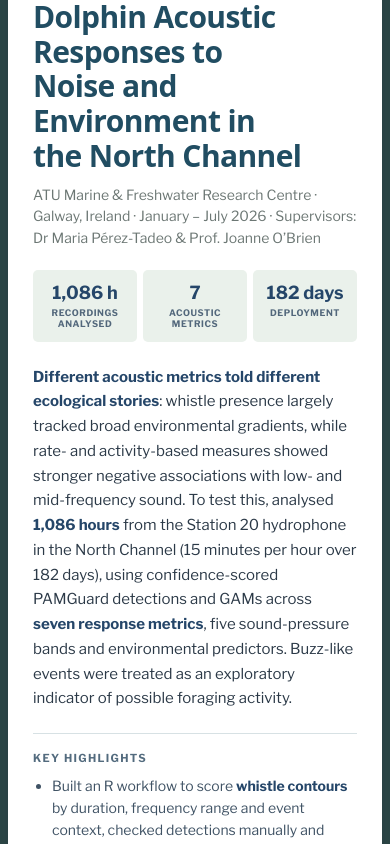
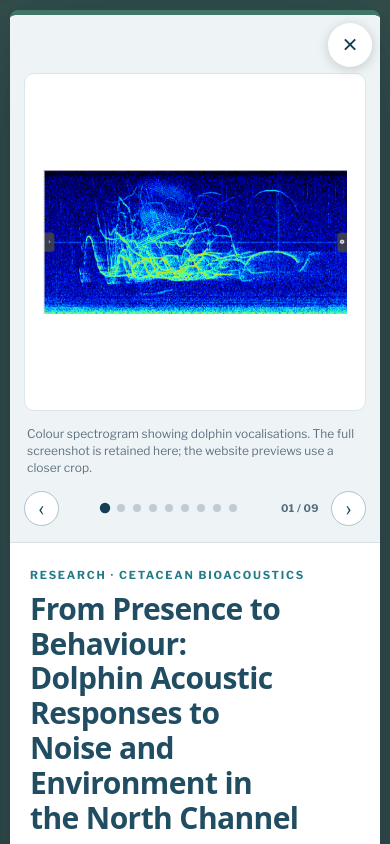
Before and after one commit to LorenaVidal/interactive_cv, a plain HTML site: page index.html in a window 390 px wide. Both pictures are taken after a click on the button 195 px from the left and 1194 px from the top of the page. Shown: the part 772-1616 px from the top of the page. Drawn offline with nearby package versions, Linux system fonts and the light colour scheme.

Commit message:
Add files via upload

```diff
--- a/index.html
+++ b/index.html
@@ -241,6 +241,21 @@ body{background:#f5f3ec;color:#233c3c;font-family:"Libre Franklin",system-ui,san
 .project-photo>img{display:block}
 .project-tile>.tile-copy{flex:1}
 @media(max-width:600px){.project-tile{display:grid;grid-template-columns:40% 60%;align-items:stretch}.project-tile>.project-photo{height:100%}}
+
+/* Phone dialogs: top-aligned content, one scroll container and a persistent close control. */
+@media(max-width:899px){
+ .modal-layer.open{display:block;overflow-y:auto;overscroll-behavior:contain;-webkit-overflow-scrolling:touch; padding:10px;padding-top:max(10px,env(safe-area-inset-top))}
+ .modal-layer>.modal-card{display:block;width:100%;max-width:100%;height:auto;max-height:none;min-height:0;margin:0 auto;overflow:visible}
+ .modal-layer .close-btn{position:sticky;float:right;top:8px;right:auto;margin:8px 8px -52px 0;z-index:60;width:44px;height:44px}
+ .modal-layer .media-pane{display:grid;grid-template-rows:minmax(200px,40dvh) auto auto;gap:12px;padding:58px 14px 16px;overflow:visible;border-radius:7px 7px 0 0}
+ .modal-layer .media-stage{height:40dvh;min-height:200px;max-height:420px}
+ .modal-layer .media-stage img{max-width:100%;max-height:100%;object-fit:contain}
+ .modal-layer .media-caption{max-height:none;overflow:visible}
+ .modal-layer .copy-pane{padding:25px 20px 32px;overflow:visible}
+ .modal-layer .modal-card.layout-text .copy-pane{padding-top:64px}
+ .modal-layer>.skill-chooser{max-height:none!important;overflow:visible!important;padding-top:64px}
+ #full-image-viewer{height:94dvh}
+}
 </style>
 <link rel="icon" type="image/png" sizes="256x256" href="/interactive_cv/assets/favicon.png?v=5">
 <link rel="icon" type="image/x-icon" sizes="256x256" href="/interactive_cv/favicon.ico?v=5">
@@ -256,7 +271,7 @@ body{background:#f5f3ec;color:#233c3c;font-family:"Libre Franklin",system-ui,san
 <main class="portfolio-shell">
 <nav class="portfolio-nav"><a class="name-mark" href="#"><img class="site-brand-icon" src="assets/favicon.svg" alt="" aria-hidden="true">LV<span> / Marine biology</span></a><div><a href="#selected-work">Selected work</a><a href="#places">Places</a><a href="#career">Timeline</a><a href="#training">Training</a><a href="mailto:lorena.vidal@imbrsea.eu">Get in touch ↗</a></div></nav>
 <header class="new-hero ocean-hero"><img class="hero-ocean" src="assets/amigos_09.webp" alt="Two common dolphins swimming beside the vessel during the AMIGOS survey" fetchpriority="high"><div class="hero-wash" aria-hidden="true"></div><div class="hero-content"><p class="hero-eyebrow">CETACEAN BEHAVIOUR · ACOUSTICS · CONSERVATION</p><h1>Lorena Vidal</h1><p class="hero-role">Marine biologist</p><div class="hero-about"><p>I am fascinated by how whales communicate, learn and live together.</p><p>My interests centre on cetacean communication, social relationships and culture. I would like to combine acoustic analysis with observations of identified individuals to study how vocal behaviour varies with social context.</p></div><div class="hero-actions"><a class="hero-work-link" href="#selected-work">Explore my work <span>↓</span></a><a class="hero-email-link" href="mailto:lorena.vidal@imbrsea.eu">Get in touch ↗</a></div></div><span class="hero-photo-credit">Common dolphins · AMIGOS survey</span></header>
-<section class="story-band background-story" aria-label="My background"><div class="story-heading"><p class="hero-eyebrow">HOW I GOT HERE</p><h2>A path back to<br>marine research.</h2></div><div class="story-copy"><p>My route has taken me from ecology at McGill to Development Studies at Cambridge and biodiversity-impact work at Oxford. IMBRSea brought me back to marine research, with a focus on cetacean behaviour and acoustics.</p><div class="education-links"><button onclick="openModal(EVENTS.find(e=>e.id==='bsc'))"><span class="degree-type">BSc</span><strong>McGill University <span>↗</span></strong><span>Ecology & conservation</span></button><button onclick="openModal(EVENTS.find(e=>e.id==='mphil'))"><span class="degree-type">MPhil</span><strong>University of Cambridge <span>↗</span></strong><span>Development Studies</span></button><button onclick="openModal(EVENTS.find(e=>e.id==='imbrsea'))"><span class="degree-type">MSc</span><strong>IMBRSea <span>↗</span></strong><span>Marine Biological Resources</span></button></div></div></section>
+<section class="story-band background-story" aria-label="My background"><div class="story-heading"><p class="hero-eyebrow">HOW I GOT HERE</p><h2>A path back to <br>marine research.</h2></div><div class="story-copy"><p>My route has taken me from ecology at McGill to Development Studies at Cambridge and biodiversity-impact work at Oxford. IMBRSea brought me back to marine research, with a focus on cetacean behaviour and acoustics.</p><div class="education-links"><button onclick="openModal(EVENTS.find(e=>e.id==='bsc'))"><span class="degree-type">BSc</span><strong>McGill University <span>↗</span></strong><span>Ecology & conservation</span></button><button onclick="openModal(EVENTS.find(e=>e.id==='mphil'))"><span class="degree-type">MPhil</span><strong>University of Cambridge <span>↗</span></strong><span>Development Studies</span></button><button onclick="openModal(EVENTS.find(e=>e.id==='imbrsea'))"><span class="degree-type">MSc</span><strong>IMBRSea <span>↗</span></strong><span>Marine Biological Resources</span></button></div></div></section>
 <section id="selected-work" class="selected-work"><div class="section-heading"><h2>A few things I have worked on</h2><span>Open a project to explore</span></div><div class="project-grid">
 <button class="project-tile" onclick="openModal(EVENTS.find(e=>e.id==='pam-thesis'))"><div class="project-photo"><img class="colour-whistle-thumb" src="assets/pam_colour_spectrogram.webp" alt="Dolphin passive-acoustic research"><span class="project-number">ACOUSTICS</span></div><div class="tile-copy"><span class="tile-category">MSc thesis · ATU, Ireland · R</span><h3>Dolphin acoustics<br>and behaviour <span>↗</span></h3><p>My MSc thesis at ATU: analysing 1,086 hours of recordings to explore how dolphin acoustic activity varies with environmental conditions and underwater noise.</p></div></button>
 <button class="project-tile" onclick="openModal(EVENTS.find(e=>e.id==='milagro'))"><div class="project-photo"><img src="assets/ss_radar.webp" alt="Radar monitoring aboard Sea Shepherd’s Seahorse"><span class="project-number">CONSERVATION</span></div><div class="tile-copy"><span class="tile-category">Fieldwork · Conservation · Data</span><h3>On watch in the<br>Gulf of California <span>↗</span></h3><p>Wildlife and fisheries monitoring with Sea Shepherd, followed by ongoing data work.</p></div></button>
@@ -424,7 +439,7 @@ function setGallery(i){
   stage.classList.toggle('figure',!!item.figure);
   img.src=item.src;img.alt=item.alt||'';cap.textContent=item.caption||'';layer.querySelector('.gallery-count').textContent=`${String(galleryIndex+1).padStart(2,'0')} / ${String(activeEvent.images.length).padStart(2,'0')}`;layer.querySelectorAll('.dot').forEach((d,n)=>d.classList.toggle('active',n===galleryIndex));
 }
-function openModal(e){activeEvent=e;galleryIndex=0;layer.innerHTML=modalMarkup(e);layer.classList.add('open');layer.setAttribute('aria-hidden','false');document.body.style.overflow='hidden';layer.querySelector('.close-btn').focus();
+function openModal(e){activeEvent=e;galleryIndex=0;layer.innerHTML=modalMarkup(e);layer.classList.add('open');layer.setAttribute('aria-hidden','false');document.body.style.overflow='hidden';layer.scrollTop=0;layer.querySelector('.close-btn').focus({preventScroll:true});
   layer.querySelector('.close-btn').addEventListener('click',closeModal);layer.querySelector('.prev')?.addEventListener('click',()=>setGallery(galleryIndex-1));layer.querySelector('.next')?.addEventListener('click',()=>setGallery(galleryIndex+1));
   if(e.images?.length){const dots=layer.querySelector('.dots');e.images.forEach((_,i)=>{const d=document.createElement('button');d.className='dot'+(i===0?' active':'');d.setAttribute('aria-label',`Image ${i+1}`);d.addEventListener('click',()=>setGallery(i));dots.appendChild(d)});setGallery(0)}
 }
@@ -460,7 +475,7 @@ function openSkill(key){
  if(skill.projects.length===1){openSkillProject(key,skill.projects[0].id);return;}
  activeEvent=null;
  layer.innerHTML=`<article class="modal-card skill-chooser" role="dialog" aria-modal="true" aria-labelledby="skill-title"><button class="close-btn" aria-label="Close">×</button><header><p class="case-label">${escapeHTML(skill.context||'SKILLS IN PRACTICE')}</p><h2 id="skill-title">${escapeHTML(skill.title)}</h2><p>${escapeHTML(skill.intro||'Choose a project to see how I used this skill.')}</p></header><div class="skill-choices">${skill.projects.map(project=>{const ev=EVENTS.find(e=>e.id===project.id);let photo=ev.images?.[0];const thumbs={tjarno:"assets/tjarno_lab_filtration_enhanced.webp","pam-thesis":"assets/pam_colour_spectrogram.webp",amigos:key==="acoustics"||key==="offshore"?"assets/amigos_pam_operator.webp":"assets/amigos_01.webp",imbrsea:key==="field"||key==="galway"?"assets/galway_shipboard_sorting.webp":"assets/imbrsea_05.webp",ccmar:"assets/ccmar_02.webp",milagro:key==="field"?"assets/ss_records.webp":"assets/ss_radar.webp"};if(thumbs[project.id])photo={src:thumbs[project.id]};return `<button class="skill-choice" onclick="openSkillProject('${key}','${project.id}')">${photo?`<div class="skill-choice-photo"><img class="${project.id==='pam-thesis'?'colour-whistle-thumb':''}" src="${escapeAttr(photo.src)}" alt="" loading="lazy"></div>`:''}<span><strong>${escapeHTML(project.title)} ↗</strong><small>${escapeHTML(project.detail)}</small></span></button>`}).join('')}</div></article>`;
- layer.classList.add('open');layer.setAttribute('aria-hidden','false');document.body.style.overflow='hidden';layer.querySelector('.close-btn').onclick=closeModal;layer.querySelector('.close-btn').focus();
+ layer.classList.add('open');layer.setAttribute('aria-hidden','false');document.body.style.overflow='hidden';layer.querySelector('.close-btn').onclick=closeModal;layer.scrollTop=0;layer.querySelector('.close-btn').focus({preventScroll:true});
 }
 function openSkillProject(key,id){openModal(EVENTS.find(e=>e.id===id));if(SKILL_PROJECTS[key].projects.length>1){const back=document.createElement('button');back.className='skill-back';back.textContent=SKILL_PROJECTS[key].backLabel||'← Other '+SKILL_PROJECTS[key].title.toLowerCase()+' projects';back.onclick=()=>openSkill(key);layer.querySelector('.copy-pane').prepend(back);}}
 layer.addEventListener('keydown',e=>{if(e.key!=='Tab')return;const els=[...layer.querySelectorAll('button,a[href],input,select,textarea,[tabindex="0"]')].filter(el=>el.getClientRects().length);if(!els.length)return;const first=els[0],last=els.at(-1);if(e.shiftKey&&document.activeElement===first){e.preventDefault();last.focus()}else if(!e.shiftKey&&document.activeElement===last){e.preventDefault();first.focus()}});
```
